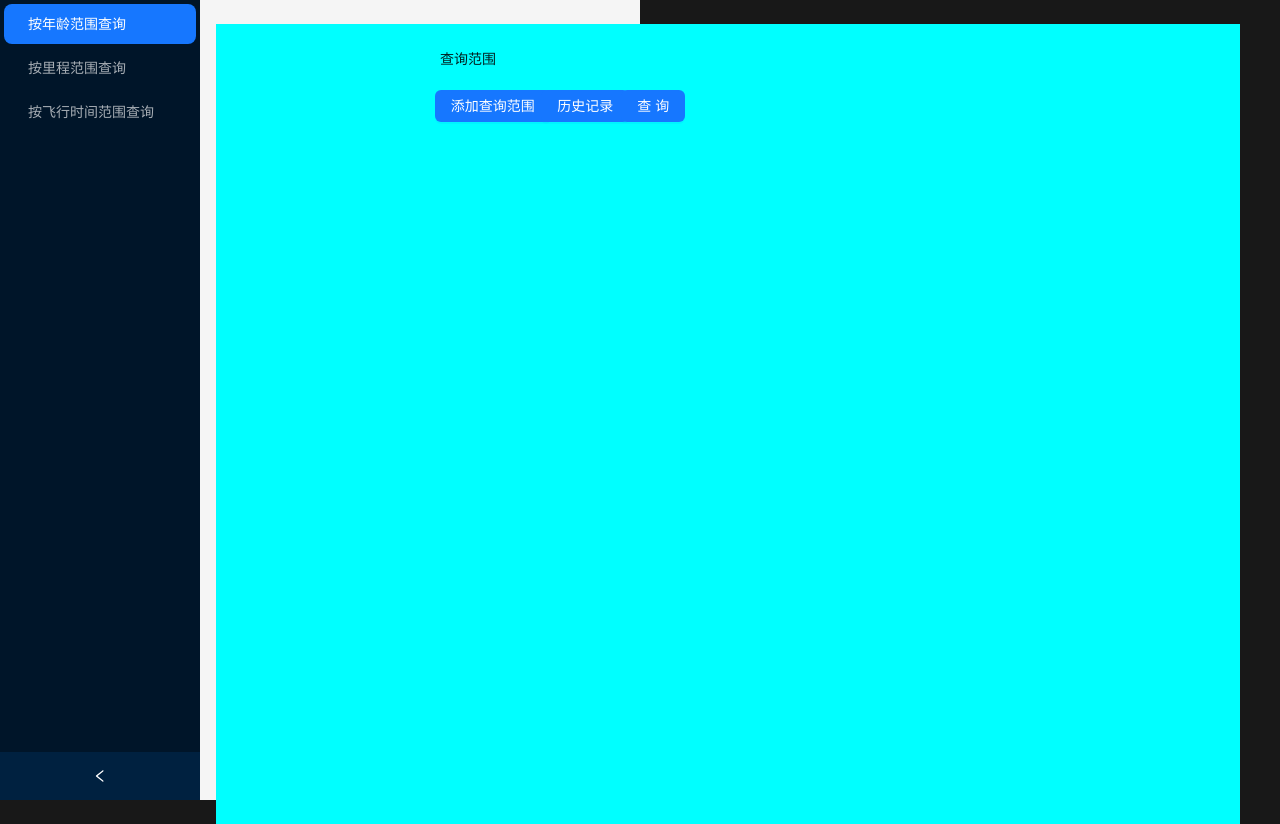
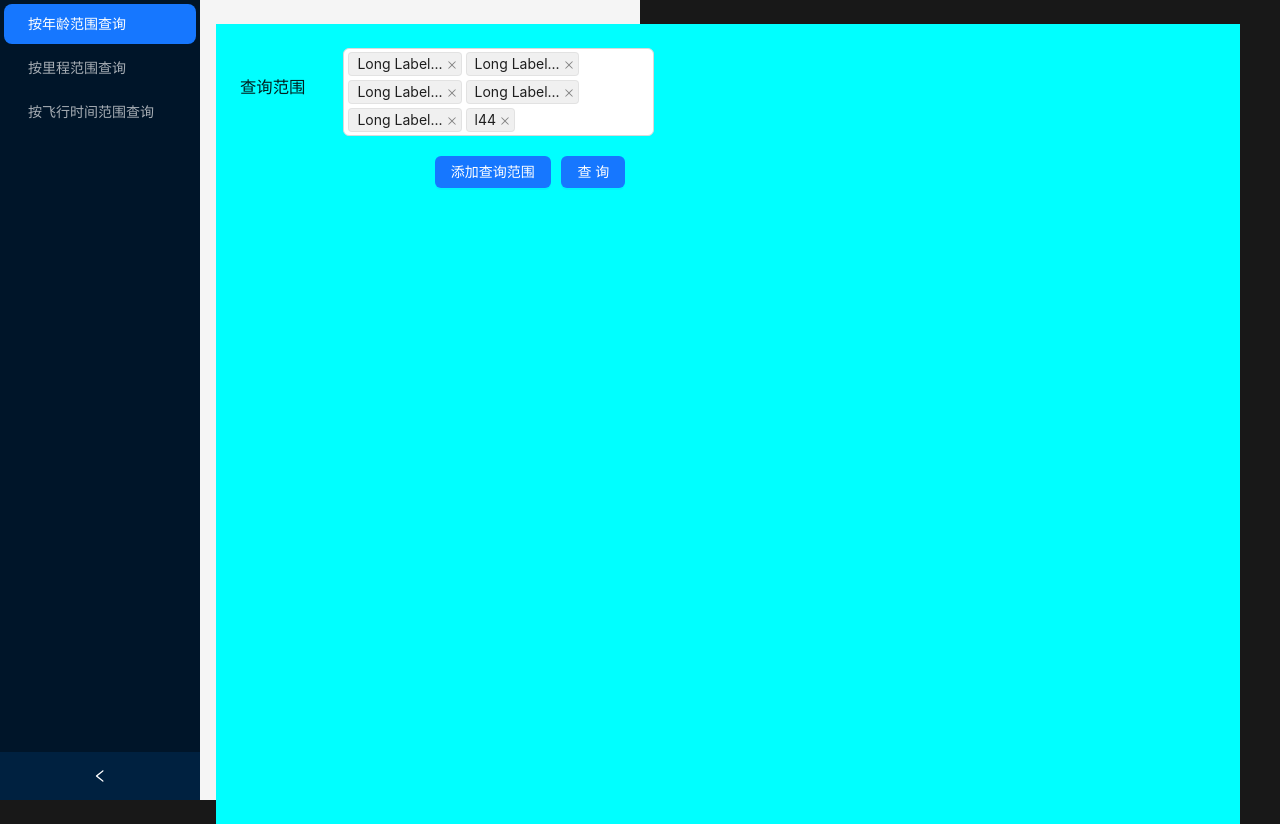
Before and after one commit to yangxiaobinhaoshuai/BJTU_M502034B_Springboot_CMS_Vue_frontend, a Vue app: page / in a window 1280 px wide. Built offline with nearby package versions, Linux system fonts and the light colour scheme.

Commit message:
Add selection view.

```diff
--- a/src/App.vue
+++ b/src/App.vue
@@ -1,5 +1,6 @@
 <script lang="ts" setup>
 import { reactive, ref } from 'vue'
+import type { SelectProps } from 'ant-design-vue'
 
 const selectedKeys = ref<string[]>(['1'])
 const collapsed = ref<boolean>(false)
@@ -16,6 +17,7 @@ const formState = reactive<FormState>({
   password: '',
   remember: true
 })
+
 const onFinish = (values: any) => {
   console.log('Success:', values)
 }
@@ -23,9 +25,10 @@ const onFinish = (values: any) => {
 const onFinishFailed = (errorInfo: any) => {
   console.log('Failed:', errorInfo)
 }
-
+//  Range Dialog
 const dialogFormVisible = ref(false)
 
+//  TODO
 const form = reactive({
   name: '',
   region: '',
@@ -39,33 +42,24 @@ const form = reactive({
 
 const formLabelWidth = '140px'
 
-const gridData = [
-  {
-    date: '2016-05-02',
-    name: 'John Smith',
-    address: 'No.1518,  Jinshajiang Road, Putuo District'
-  },
-  {
-    date: '2016-05-04',
-    name: 'John Smith',
-    address: 'No.1518,  Jinshajiang Road, Putuo District'
-  },
-  {
-    date: '2016-05-01',
-    name: 'John Smith',
-    address: 'No.1518,  Jinshajiang Road, Putuo District'
-  },
-  {
-    date: '2016-05-03',
-    name: 'John Smith',
-    address: 'No.1518,  Jinshajiang Road, Putuo District'
-  }
-]
+//  SelectionView
+const maxTagTextLength = ref(10)
+const options = ref<SelectProps['options']>([])
+for (let i = 10; i < 36; i++) {
+  const value = i.toString(36) + i
+  options.value.push({
+    label: `Long Label: ${value}`,
+    value
+  })
+}
+const value = ref(['a10', 'c12', 'h17', 'j19', 'k20', 'l44'])
 
 </script>
 
 <template>
   <a-layout>
+
+    <!-- The Slider-->
     <a-layout-sider v-model:collapsed="collapsed" collapsible>
       <div class="logo" />
       <a-menu v-model:selectedKeys="selectedKeys" theme="dark" mode="inline">
@@ -80,11 +74,14 @@ const gridData = [
         </a-menu-item>
       </a-menu>
     </a-layout-sider>
+
+    <!--The Content Layout-->
     <a-layout>
 
       <!-- TODO bg color-->
       <a-layout-content
         :style="{ height: '100vh', width: '80vw',margin: '24px 16px', padding: '24px', background: '#0ff', minHeight: '100%' }">
+
         <a-form
           :model="formState"
           name="basic"
@@ -95,9 +92,25 @@ const gridData = [
           @finishFailed="onFinishFailed"
           :style="{height: '30vh', width: '30vw',}"
         >
-          <a-typography-text :style="{marginLeft: '200px',marginRight:'20px'}">
-            查询范围
-          </a-typography-text>
+
+          <a-space class="horizontalContain">
+
+            <h1 class="titleSingleLine">
+              查询范围
+            </h1>
+
+            <a-select
+              v-model:value="value"
+              mode="multiple"
+              style="width: 100%"
+              placeholder="Select Item..."
+              :max-tag-text-length="maxTagTextLength"
+              :options="options"
+              :style="{marginLeft: '30px',marginRight:10,paddingRight:20}"
+            ></a-select>
+
+          </a-space>
+
 
           <div class="horizontalContain" :style="{marginLeft: '156px',marginRight:'20px',marginTop:'20px'}">
 
@@ -107,19 +120,23 @@ const gridData = [
 
 
             <a-form-item :wrapper-col="{ offset: 8, span: 16 }">
-              <a-button type="primary" html-type="submit" @click="dialogFormVisible = true">历史记录</a-button>
+              <a-button type="primary" html-type="submit">查询</a-button>
             </a-form-item>
 
-            <a-form-item :wrapper-col="{ offset: 8, span: 16 }">
-              <a-button type="primary" html-type="submit">查询</a-button>
-            </a-form-item>
           </div>
 
         </a-form>
       </a-layout-content>
+
+      <!--  Root Content Layout  -->
     </a-layout>
+
+
+    <!--  Root Layout  -->
   </a-layout>
 
+
+  <!--The Range Dialog-->
   <el-dialog v-model="dialogFormVisible" title="添加查询范围" width="500">
     <el-form :model="form">
 
@@ -142,9 +159,15 @@ const gridData = [
       </div>
     </template>
   </el-dialog>
+
+
 </template>
 
 <style>
+.titleSingleLine {
+  white-space: nowrap;
+}
+
 .horizontalContain {
   display: flex;
   flex-direction: row;
@@ -180,4 +203,8 @@ html, body, #app {
 .site-layout .site-layout-background {
   background: #fff;
 }
+
+.ant-typography-single-line {
+  white-space: nowrap;
+}
 </style>
--- a/src/main.ts
+++ b/src/main.ts
@@ -4,6 +4,7 @@ import { createApp } from 'vue'
 import { createPinia } from 'pinia'
 
 import App from './App.vue'
+// import App from './views/SelectView.vue'
 
 import Antd, { Button, Dropdown, message } from 'ant-design-vue'
 import 'ant-design-vue/dist/reset.css'
```
Also changed, not shown: src/views/SelectView.vue (added, +72 -0 lines).
